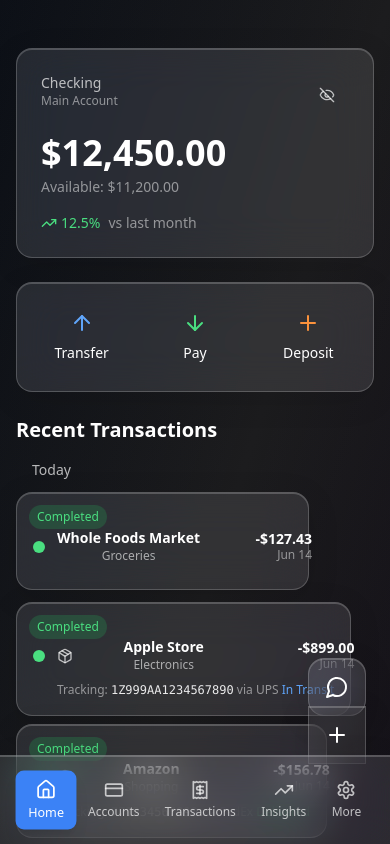
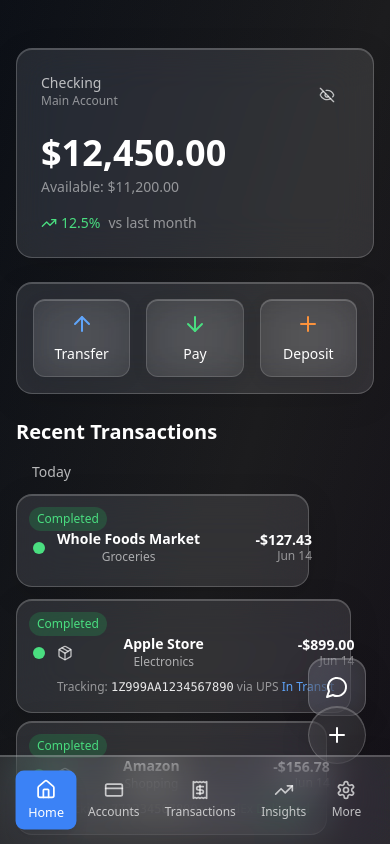
Before and after one commit to ObsidianWRK/liquid-spark-finance, a React (Vite) app: page / in a window 390 px wide. Shown: the top 844 px of the page. Built offline with nearby package versions, Linux system fonts and the light colour scheme.

Commit message:
Implement glass bubble fixes
- Fixes glass bubble alignment and styling issues.
- Implements a 5-phase plan to address the issues.
- Includes fixes for QuickActions buttons, transaction card alignment, and score circle positioning.
- Enhances the glass expansion effect and refines responsiveness.

```diff
--- a/src/components/QuickActions.tsx
+++ b/src/components/QuickActions.tsx
@@ -36,13 +36,15 @@ const QuickActions = () => {
         {actions.map((action) => {
           const IconComponent = action.icon;
           return (
-            <button
+            <GlassCard
               key={action.id}
-              className="glass-interactive flex-1 py-3 px-4 flex flex-col items-center space-y-2 hover:bg-white/10"
+              className="glass-button flex-1 py-3 px-4 flex flex-col items-center space-y-2 cursor-pointer"
+              interactive
+              shape="rounded"
             >
               <IconComponent className={`w-6 h-6 ${action.color}`} />
               <span className="text-white text-sm font-medium">{action.label}</span>
-            </button>
+            </GlassCard>
           );
         })}
       </div>
--- a/src/components/TransactionItem.tsx
+++ b/src/components/TransactionItem.tsx
@@ -75,7 +75,7 @@ const TransactionItem = ({ transaction, currency }: TransactionItemProps) => {
 
   return (
     <GlassCard
-      className="p-4 mb-3 glass-interactive stagger-item relative"
+      className="transaction-card p-4 mb-3 glass-interactive stagger-item relative"
       interactive
       shimmer
     >
@@ -91,8 +91,8 @@ const TransactionItem = ({ transaction, currency }: TransactionItemProps) => {
         </div>
       </div>
 
-      {/* Transaction Grid Layout - Fixed Height */}
-      <div className="transaction-grid" style={{ minHeight: '64px', paddingTop: '20px' }}>
+      {/* Transaction Grid Layout */}
+      <div className="transaction-grid" style={{ paddingTop: '20px' }}>
         {/* Status */}
         <div className="transaction-status">
           <div
--- a/src/components/TransactionWithScores.tsx
+++ b/src/components/TransactionWithScores.tsx
@@ -37,7 +37,7 @@ const TransactionWithScores = ({ transaction, scores, currency }: TransactionWit
   return (
     <div className="relative mb-3">
       <GlassCard
-        className={`p-4 glass-interactive hover:bg-white/10 transition-all duration-500 ease-out relative ${
+        className={`transaction-card p-4 glass-interactive hover:bg-white/10 transition-all duration-500 ease-out relative ${
           showScores ? 'pr-28' : 'pr-4'
         }`}
         interactive
@@ -67,7 +67,7 @@ const TransactionWithScores = ({ transaction, scores, currency }: TransactionWit
         </div>
 
         {/* Transaction Grid Layout */}
-        <div className="transaction-grid" style={{ minHeight: '64px', paddingTop: '20px' }}>
+        <div className="transaction-grid" style={{ paddingTop: '20px' }}>
           <TransactionStatus status={transaction.status} />
 
           <TransactionMain
--- a/src/styles/glass.css
+++ b/src/styles/glass.css
@@ -26,6 +26,63 @@
     inset 0 1px 0 0 rgba(255, 255, 255, 0.2);
 }
 
+/* Glass Shape Variants */
+.glass-rounded {
+  border-radius: 8px;
+}
+
+.glass-card {
+  border-radius: 16px;
+}
+
+.glass-capsule {
+  border-radius: 50px;
+}
+
+/* Apple Liquid Glass Effects */
+.glass-card {
+  background: rgba(255, 255, 255, 0.1);
+  backdrop-filter: blur(20px) saturate(180%);
+  -webkit-backdrop-filter: blur(20px) saturate(180%);
+  border: 1px solid rgba(255, 255, 255, 0.2);
+  border-radius: 16px;
+  box-shadow:
+    0 8px 32px rgba(0, 0, 0, 0.1),
+    inset 0 1px 0 rgba(255, 255, 255, 0.2);
+  transition: all 0.5s cubic-bezier(0.4, 0, 0.2, 1);
+}
+
+.glass-card:hover {
+  background: rgba(255, 255, 255, 0.15);
+  border-color: rgba(255, 255, 255, 0.3);
+  box-shadow:
+    0 20px 40px rgba(0, 0, 0, 0.15),
+    inset 0 1px 0 rgba(255, 255, 255, 0.3);
+  transform: translateY(-2px);
+}
+
+/* Glass Button Variant */
+.glass-button {
+  background: rgba(255, 255, 255, 0.08);
+  backdrop-filter: blur(20px);
+  -webkit-backdrop-filter: blur(20px);
+  border: 1px solid rgba(255, 255, 255, 0.15);
+  border-radius: 12px;
+  box-shadow:
+    0 4px 16px rgba(0, 0, 0, 0.08),
+    inset 0 1px 0 rgba(255, 255, 255, 0.2);
+  transition: all 0.3s cubic-bezier(0.4, 0, 0.2, 1);
+}
+
+.glass-button:hover {
+  background: rgba(255, 255, 255, 0.12);
+  border-color: rgba(255, 255, 255, 0.25);
+  box-shadow:
+    0 8px 24px rgba(0, 0, 0, 0.12),
+    inset 0 1px 0 rgba(255, 255, 255, 0.3);
+  transform: translateY(-1px);
+}
+
 /* Transaction Grid System for Perfect Alignment */
 .transaction-grid {
   display: grid;
@@ -35,6 +92,7 @@
   align-items: center;
   width: 100%;
   position: relative;
+  min-height: 48px;
 }
 
 .transaction-status {
@@ -115,28 +173,6 @@
   margin: 0;
 }
 
-/* Apple Liquid Glass Effects */
-.glass-card {
-  background: rgba(255, 255, 255, 0.1);
-  backdrop-filter: blur(20px) saturate(180%);
-  -webkit-backdrop-filter: blur(20px) saturate(180%);
-  border: 1px solid rgba(255, 255, 255, 0.2);
-  border-radius: 16px;
-  box-shadow:
-    0 8px 32px rgba(0, 0, 0, 0.1),
-    inset 0 1px 0 rgba(255, 255, 255, 0.2);
-  transition: all 0.5s cubic-bezier(0.4, 0, 0.2, 1);
-}
-
-.glass-card:hover {
-  background: rgba(255, 255, 255, 0.15);
-  border-color: rgba(255, 255, 255, 0.3);
-  box-shadow:
-    0 20px 40px rgba(0, 0, 0, 0.15),
-    inset 0 1px 0 rgba(255, 255, 255, 0.3);
-  transform: translateY(-2px);
-}
-
 /* Enhanced Interactive States with Seamless Expansion */
 .glass-interactive {
   transition: all 0.5s var(--glass-spring);
@@ -159,6 +195,13 @@
   transform: scale(0.98);
   transition-duration: 0.1s;
   background: rgba(255, 255, 255, 0.2);
+}
+
+/* Fixed Height Transaction Cards */
+.transaction-card {
+  min-height: 80px;
+  display: flex;
+  align-items: center;
 }
 
 /* Stagger Animation Enhanced */
```
